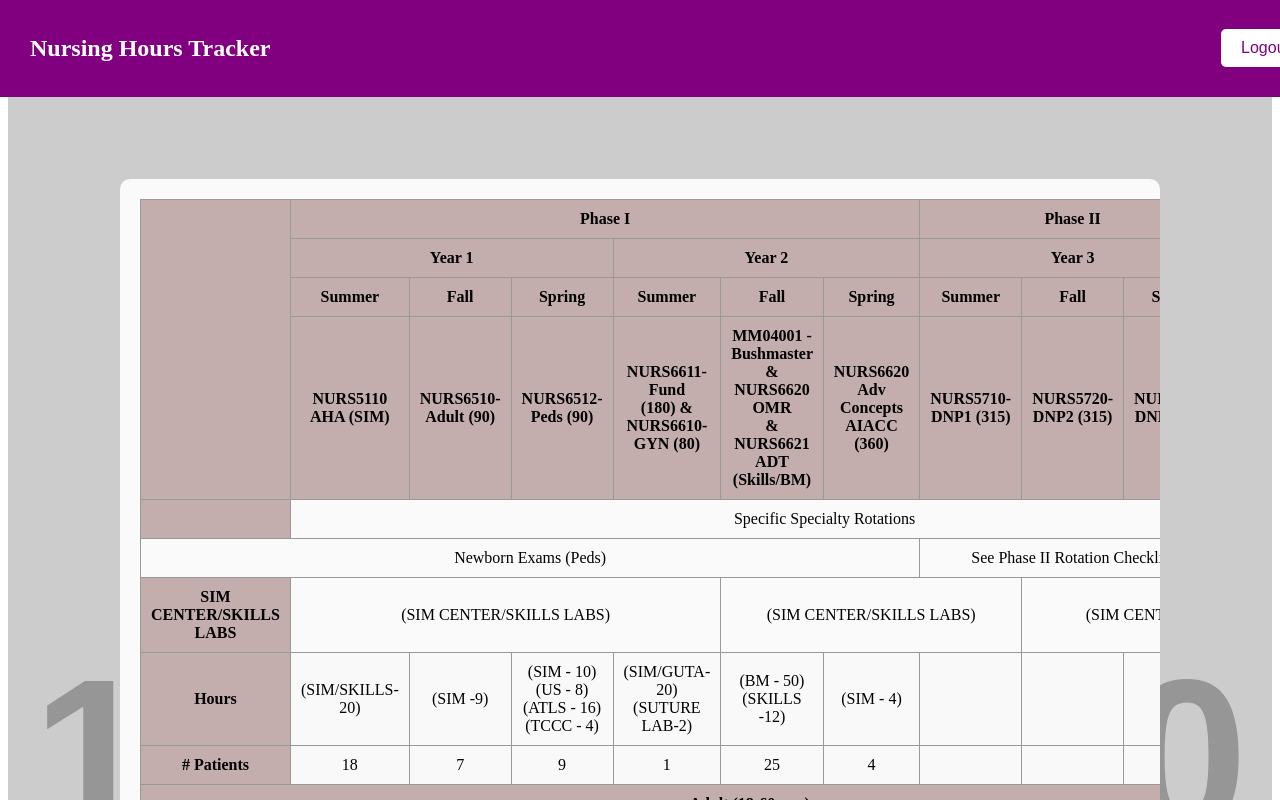
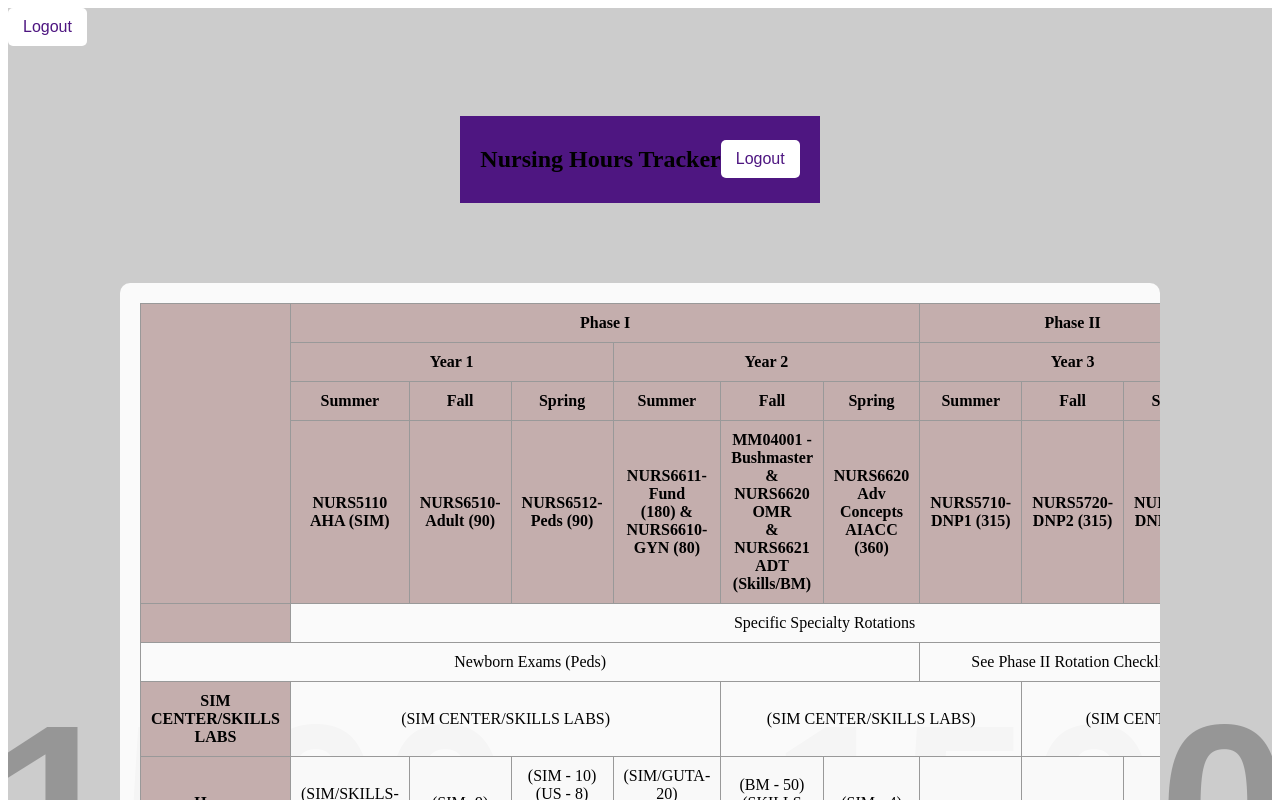
Before and after one commit to peteNeverSleeps/nursing-hours-tracker, a React (Create React App) app in the folder frontend/: page /tracker in a window 1280 px wide. Shown: the top 800 px of the page. Built offline with nearby package versions, Linux system fonts and the light colour scheme; no server answers; sample sign-in values are in the browser's storage.

Commit message:
fixed logout button

```diff
--- a/frontend/src/App.js
+++ b/frontend/src/App.js
@@ -31,7 +31,7 @@ function App() {
   return (
     <Router>
       <div style={appStyle}>
-        {token && <button onClick={handleLogout}>Logout</button>}
+      {token && <button className="logout-button" onClick={handleLogout}>Logout</button>}
         <Routes>
           <Route path="/login" element={<Login onLogin={handleLogin} />} />
           <Route path="/tracker" element={token ? <Tracker token={token} /> : <Navigate to="/login" />} />
--- a/frontend/src/styles.css
+++ b/frontend/src/styles.css
@@ -12,28 +12,31 @@
 }
 
 /* Navbar */
+/* Navigation container */
 .navbar {
-  width: 100%;
-  background-color: #800080; /* Same as login button */
-  color: white;
   display: flex;
-  justify-content: space-between;
-  align-items: center;
-  padding: 15px 30px;
-  position: fixed;
-  top: 0;
-  left: 0;
-  z-index: 1000;
+  justify-content: space-between; /* Distributes items to edges */
+  align-items: center; /* Vertically centers the items */
+  background-color: #4E1681; /* Matches the header color */
+  padding: 10px 20px; /* Adjusts padding */
 }
 
+/* Styling for the title */
+.navbar-title {
+  color: white;
+  font-size: 24px;
+  font-weight: bold;
+}
+
+/* Logout button styling */
 .logout-button {
   background-color: white;
-  color: #800080;
-  padding: 10px 20px;
+  color: #4E1681;
   border: none;
+  padding: 10px 15px;
+  border-radius: 5px;
+  font-size: 16px;
   cursor: pointer;
-  font-size: 16px;
-  border-radius: 5px;
 }
 
 .logout-button:hover {
```
